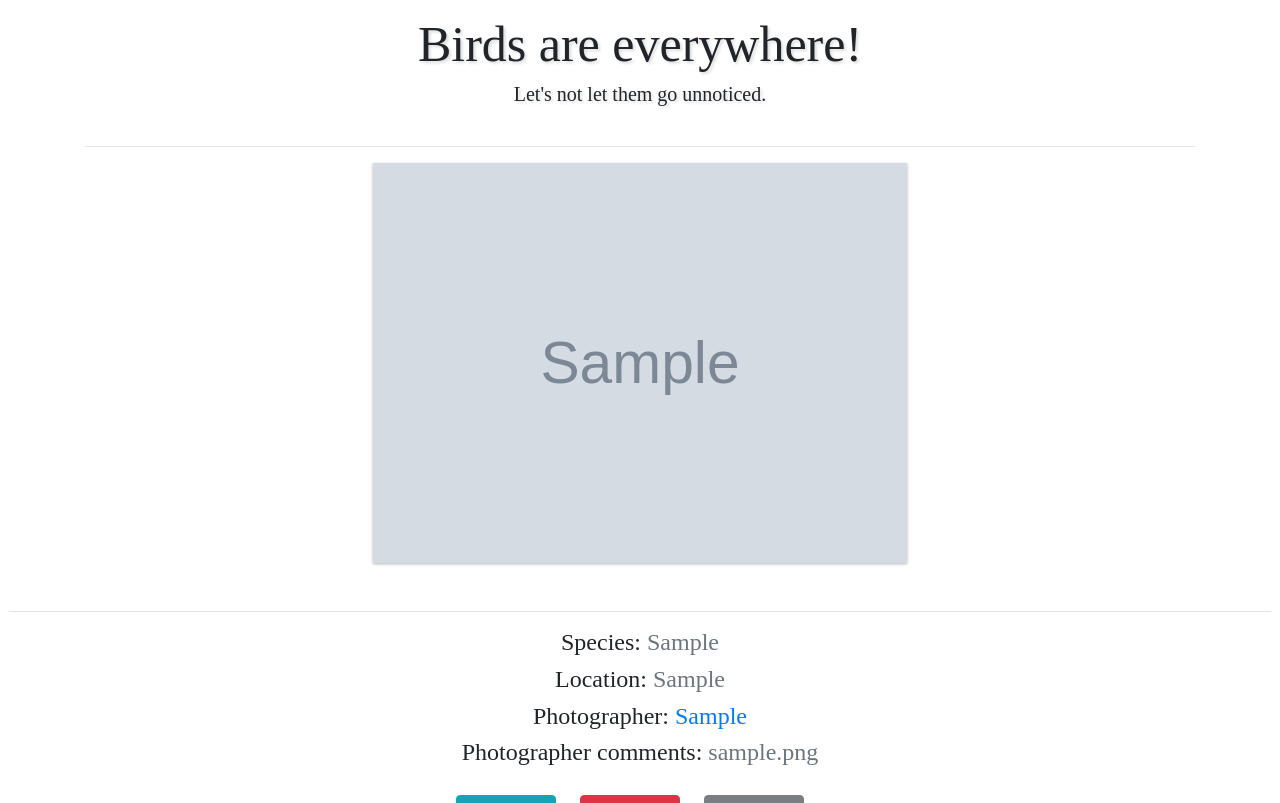
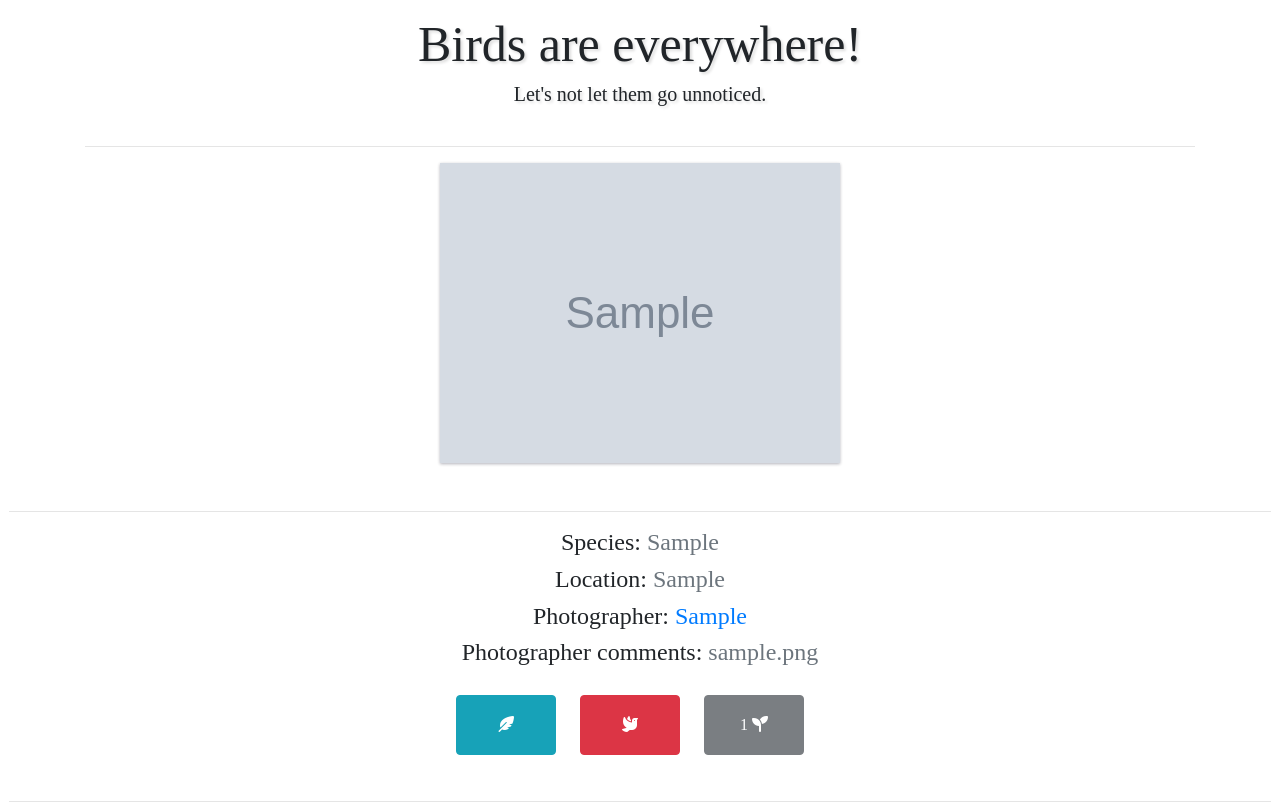
Before and after one commit to sergiojaj/new_whistly, a Django app: page /birds_nest/00000000-0000-0000-0000-000000000001/ in a window 1280 px wide. Shown: the part 56-859 px from the top of the page. Run offline with Django 3.2, Linux system fonts and the light colour scheme; a user stored in the database is signed in; tables that the repository leaves empty hold one stand-in row (values such as "Sample post"); grey boxes marked "Sample" are stand-in pictures; some libraries are stand-ins or nearby versions.

Commit message:
removed min_height for bird_detail photos

```diff
--- a/static/css/base.css
+++ b/static/css/base.css
@@ -169,12 +169,10 @@ button{
 
 
 .bird_detail_image {
-
   display: block;
   margin: auto;
   height: auto;
   max-height: 600px;
-  min-height: 400px;
   width: auto;
   max-width: 100%;
   box-shadow: 0 1px 3px rgba(0,0,30,.3);
```
